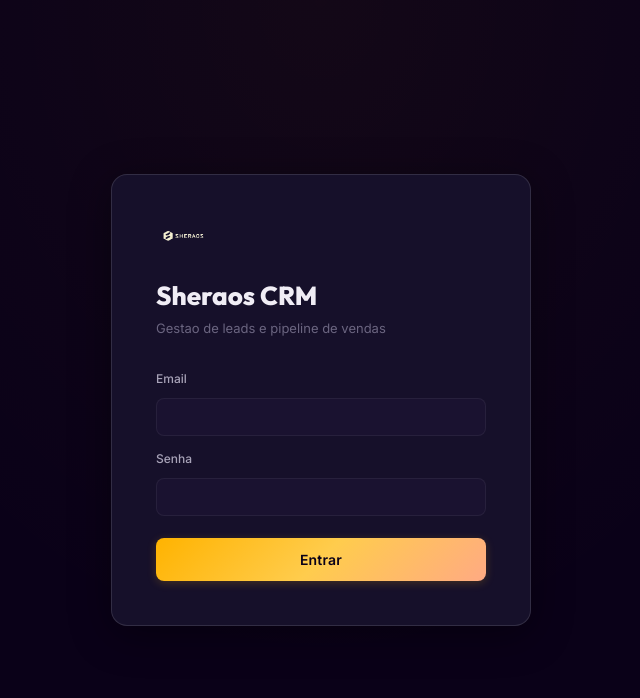
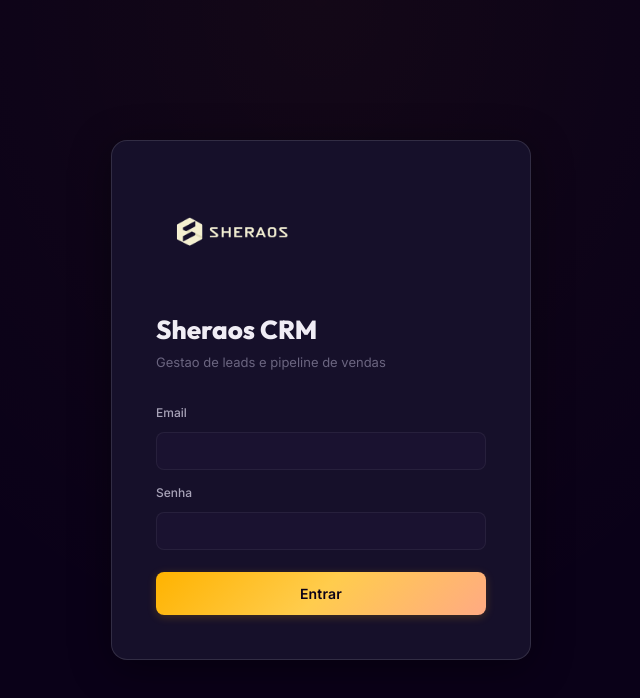
Before and after one commit to soaresjoaoluiz1/sheraos-crm, a React (Vite) app: page / in a window 1280 px wide. Shown: the top 698 px of the page, without its empty margins (319-959 px from the left). Built offline with nearby package versions, Linux system fonts and the light colour scheme.

Commit message:
style(branding): aumenta logos (sidebar 60-70px, login 90-140px)

```diff
--- a/src/index.css
+++ b/src/index.css
@@ -79,7 +79,7 @@
 /* Sidebar */
 .sidebar { width: 250px; background: var(--bg-secondary); border-right: 1px solid var(--border-subtle); display: flex; flex-direction: column; position: sticky; top: 0; height: 100vh; overflow-y: auto; }
 .sidebar-header { padding: 20px 18px 14px; border-bottom: 1px solid var(--border-subtle); }
-.sidebar-logo { height: 30px; opacity: 0.9; }
+.sidebar-logo { height: 60px; opacity: 0.9; }
 .sidebar-subtitle { font-size: 10px; color: var(--accent); text-transform: uppercase; letter-spacing: 2px; margin-top: 4px; font-weight: 700; }
 .sidebar-nav { flex: 1; padding: 10px 8px; display: flex; flex-direction: column; gap: 1px; }
 .nav-item { display: flex; align-items: center; gap: 10px; padding: 11px 14px; border-radius: var(--radius-sm); color: var(--text-muted); font-size: 13px; font-weight: 500; cursor: pointer; transition: var(--transition); text-decoration: none; border: none; background: none; width: 100%; text-align: left; }
--- a/src/pages/Login.tsx
+++ b/src/pages/Login.tsx
@@ -19,7 +19,7 @@
   return (
     <div className="login-page">
       <div className="login-card">
-        <img src="/crm/logo-dros.png" alt="Dros" style={{ height: 36, marginBottom: 16 }} />
+        <img src="/crm/logo-dros.png" alt="Dros" style={{ height: 100, marginBottom: 20 }} />
         <h1>Sheraos CRM</h1>
         <div className="subtitle">Gestao de leads e pipeline de vendas</div>
         {error && <div className="login-error">{error}</div>}
```
